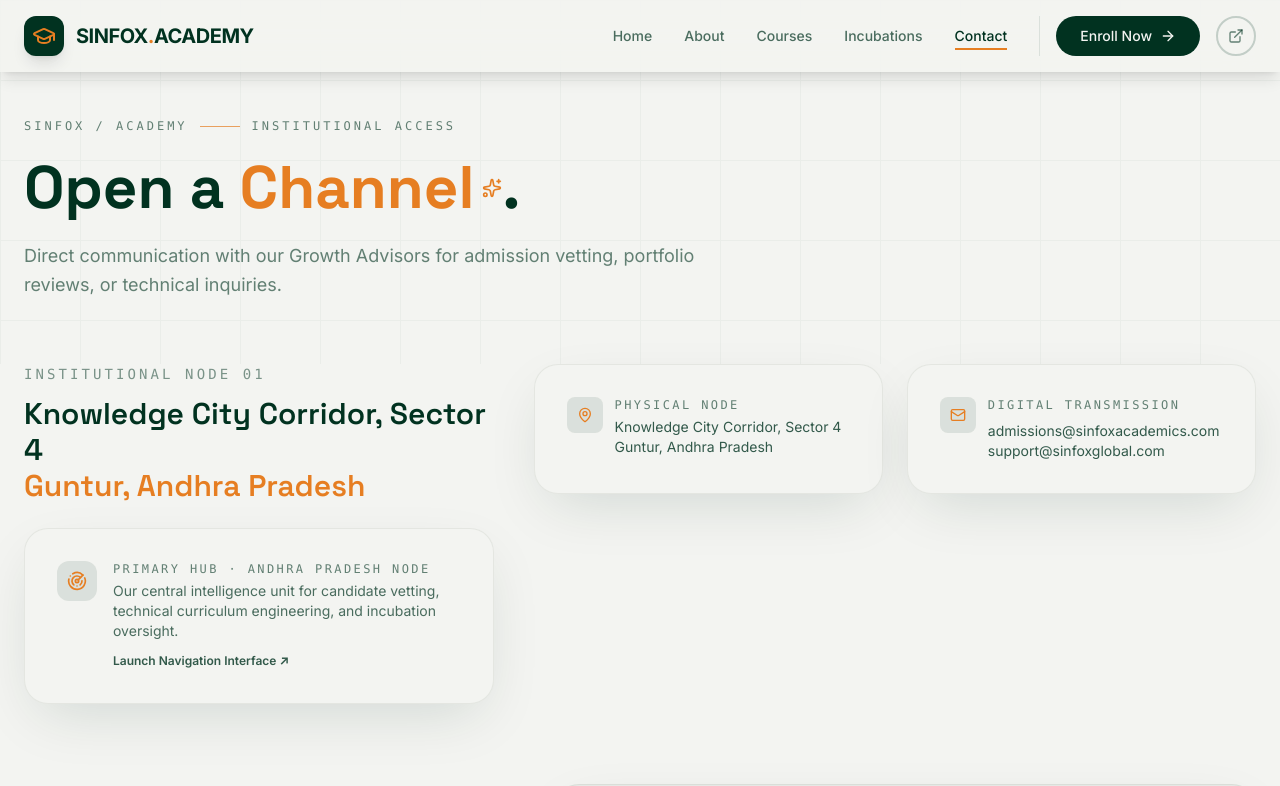
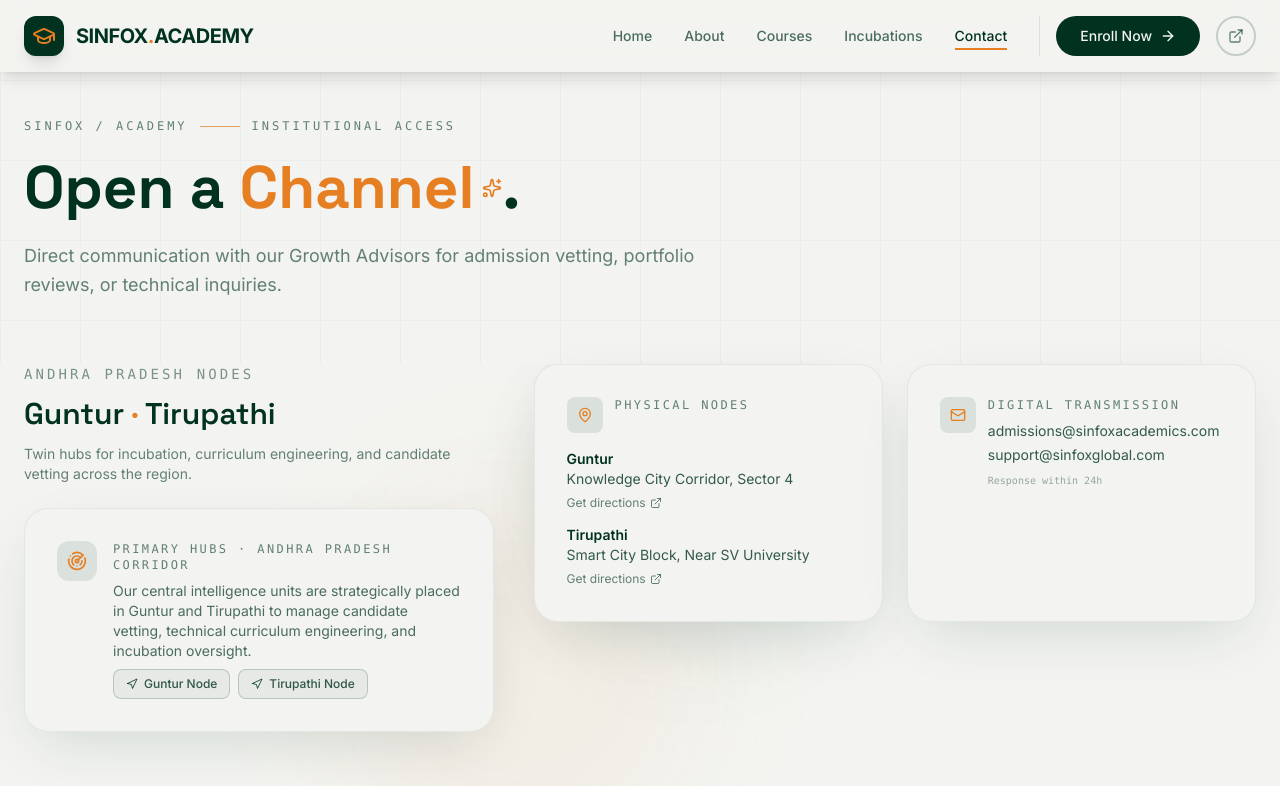
Before and after one commit to anirudhkaturu/sinfox-academy, a Next.js app: page /contact in a window 1280 px wide. Shown: the top 786 px of the page. Built offline with nearby package versions, Linux system fonts and the light colour scheme.

Commit message:
updated contact details

```diff
--- a/src/app/contact/_components/ContactDetailsSection.tsx
+++ b/src/app/contact/_components/ContactDetailsSection.tsx
@@ -1,15 +1,29 @@
 "use client";
 
 import { motion } from "framer-motion";
-import { Mail, MapPin, Radar } from "lucide-react";
+import { Mail, MapPin, Radar, ExternalLink, Navigation } from "lucide-react";
 
 import { TactileCard } from "@/app/components/TactileCard";
 
 export function ContactDetailsSection() {
   return (
-    <section className="pb-20">
-      <div className="max-w-7xl mx-auto px-6">
+    <section className="pb-20 relative">
+      {/* Subtle background texture */}
+      <div className="absolute inset-0 pointer-events-none overflow-hidden">
+        <div className="absolute top-1/4 left-1/4 w-96 h-96 bg-accent/5 rounded-full blur-3xl" />
+        <div className="absolute bottom-1/3 right-1/3 w-80 h-80 bg-secondary/5 rounded-full blur-2xl" />
+        <div
+          className="absolute inset-0 opacity-[0.015]"
+          style={{
+            backgroundImage: `radial-gradient(circle at 2px 2px, currentColor 1px, transparent 1px)`,
+            backgroundSize: "32px 32px",
+          }}
+        />
+      </div>
+
+      <div className="max-w-7xl mx-auto px-6 relative">
         <div className="grid lg:grid-cols-[minmax(0,1.3fr)_minmax(0,2fr)] gap-10 items-start">
+          {/* LEFT COLUMN */}
           <motion.div
             initial={{ opacity: 0, y: 20 }}
             whileInView={{ opacity: 1, y: 0 }}
@@ -18,56 +32,110 @@ export function ContactDetailsSection() {
           >
             <div className="space-y-3">
               <p className="text-sm font-mono uppercase tracking-[0.22em] text-secondary/50">
-                Institutional Node 01
+                Andhra Pradesh Nodes
               </p>
               <h2 className="text-2xl md:text-3xl font-semibold text-secondary">
-                Knowledge City Corridor, Sector 4
-                <br />
-                <span className="text-accent">Guntur, Andhra Pradesh</span>
+                Guntur <span className="text-accent">·</span> Tirupathi
               </h2>
+              <p className="text-secondary/60 text-sm max-w-md">
+                Twin hubs for incubation, curriculum engineering, and candidate
+                vetting across the region.
+              </p>
             </div>
 
             <TactileCard className="flex items-start gap-4">
               <div className="h-10 w-10 rounded-xl bg-secondary/10 flex items-center justify-center shrink-0">
                 <Radar className="w-5 h-5 text-accent" aria-hidden="true" />
               </div>
-              <div className="space-y-1">
+              <div className="space-y-2">
                 <p className="text-xs font-mono uppercase tracking-[0.2em] text-secondary/60">
-                  Primary Hub · Andhra Pradesh Node
+                  Primary Hubs · Andhra Pradesh Corridor
                 </p>
                 <p className="text-sm text-secondary/70">
-                  Our central intelligence unit for candidate vetting, technical
+                  Our central intelligence units are strategically placed in
+                  Guntur and Tirupathi to manage candidate vetting, technical
                   curriculum engineering, and incubation oversight.
                 </p>
-                <button
-                  type="button"
-                  className="mt-2 inline-flex items-center gap-2 text-xs font-semibold text-secondary/80 hover:text-accent transition-colors"
+                <div className="flex flex-wrap gap-2 mt-1">
+                  <a
+                    href="https://maps.google.com/?q=Knowledge+City+Corridor+Sector+4+Guntur"
+                    target="_blank"
+                    rel="noopener noreferrer"
+                    className="inline-flex items-center gap-1.5 px-3 py-1.5 rounded-lg border border-secondary/20 bg-secondary/5 hover:bg-accent/10 hover:border-accent/30 text-xs font-medium text-secondary/80 hover:text-accent transition-all duration-300"
                   >
-                  Launch Navigation Interface ↗
-                </button>
+                    <Navigation className="w-3 h-3" />
+                    Guntur Node
+                  </a>
+                  <a
+                    href="https://maps.google.com/?q=Smart+City+Block+Near+SV+University+Tirupathi"
+                    target="_blank"
+                    rel="noopener noreferrer"
+                    className="inline-flex items-center gap-1.5 px-3 py-1.5 rounded-lg border border-secondary/20 bg-secondary/5 hover:bg-accent/10 hover:border-accent/30 text-xs font-medium text-secondary/80 hover:text-accent transition-all duration-300"
+                  >
+                    <Navigation className="w-3 h-3" />
+                    Tirupathi Node
+                  </a>
+                </div>
               </div>
             </TactileCard>
           </motion.div>
 
+          {/* RIGHT COLUMN */}
           <div className="grid md:grid-cols-2 gap-6">
+            {/* Physical Nodes Card */}
             <TactileCard className="h-full">
+              <div className="flex flex-col gap-4">
                 <div className="flex items-start gap-3">
                   <div className="h-9 w-9 rounded-lg bg-secondary/10 flex items-center justify-center shrink-0">
-                  <MapPin className="w-4 h-4 text-accent" aria-hidden="true" />
+                    <MapPin
+                      className="w-4 h-4 text-accent"
+                      aria-hidden="true"
+                    />
                   </div>
-                <div className="space-y-1">
+                  <div>
                     <p className="text-xs font-mono uppercase tracking-[0.2em] text-secondary/60">
-                    Physical Node
+                      Physical Nodes
+                    </p>
+                  </div>
+                </div>
+                <div className="space-y-3">
+                  <div>
+                    <p className="text-sm font-semibold text-secondary">
+                      Guntur
                     </p>
                     <p className="text-sm text-secondary/80">
                       Knowledge City Corridor, Sector 4
-                    <br />
-                    Guntur, Andhra Pradesh
                     </p>
+                    <a
+                      href="https://maps.google.com/?q=Knowledge+City+Corridor+Sector+4+Guntur"
+                      target="_blank"
+                      rel="noopener noreferrer"
+                      className="inline-flex items-center gap-1 mt-1 text-xs text-secondary/60 hover:text-accent transition-colors"
+                    >
+                      Get directions <ExternalLink className="w-3 h-3" />
+                    </a>
+                  </div>
+                  <div>
+                    <p className="text-sm font-semibold text-secondary">
+                      Tirupathi
+                    </p>
+                    <p className="text-sm text-secondary/80">
+                      Smart City Block, Near SV University
+                    </p>
+                    <a
+                      href="https://maps.google.com/?q=Smart+City+Block+Near+SV+University+Tirupathi"
+                      target="_blank"
+                      rel="noopener noreferrer"
+                      className="inline-flex items-center gap-1 mt-1 text-xs text-secondary/60 hover:text-accent transition-colors"
+                    >
+                      Get directions <ExternalLink className="w-3 h-3" />
+                    </a>
+                  </div>
                 </div>
               </div>
             </TactileCard>
 
+            {/* Digital Transmission Card */}
             <TactileCard className="h-full">
               <div className="flex items-start gap-3">
                 <div className="h-9 w-9 rounded-lg bg-secondary/10 flex items-center justify-center shrink-0">
@@ -80,18 +148,20 @@ export function ContactDetailsSection() {
                   <div className="space-y-1 text-sm">
                     <a
                       href="mailto:admissions@sinfoxacademics.com"
-                      className="text-secondary/80 hover:text-accent transition-colors"
+                      className="text-secondary/80 hover:text-accent transition-colors block"
                     >
                       admissions@sinfoxacademics.com
                     </a>
-                    <br />
                     <a
                       href="mailto:support@sinfoxglobal.com"
-                      className="text-secondary/80 hover:text-accent transition-colors"
+                      className="text-secondary/80 hover:text-accent transition-colors block"
                     >
                       support@sinfoxglobal.com
                     </a>
                   </div>
+                  <p className="text-[10px] font-mono text-secondary/40 mt-2">
+                    Response within 24h
+                  </p>
                 </div>
               </div>
             </TactileCard>
--- a/src/app/contact/_components/ContactFormSection.tsx
+++ b/src/app/contact/_components/ContactFormSection.tsx
@@ -1,11 +1,33 @@
 "use client";
 
 import { motion } from "framer-motion";
-
 import { MagneticButton } from "@/app/components/MagneticButton";
 import { TactileCard } from "@/app/components/TactileCard";
 
+// Replace with your actual WhatsApp number (include country code, no '+' or spaces)
+const WHATSAPP_NUMBER = "1234567890"; // e.g., "1234567890"
+// const DEFAULT_MESSAGE = "Hello, I'm interested in the Sinfox program.";
+
 export function ContactFormSection() {
+  const handleSubmit = (e: React.FormEvent<HTMLFormElement>) => {
+    e.preventDefault();
+    const formData = new FormData(e.currentTarget);
+    const fullName = formData.get("fullName") as string;
+    const email = formData.get("email") as string;
+    const details = formData.get("details") as string;
+
+    // Build a custom message with form data
+    let message = `*New transmission from Sinfox portal*\n\n`;
+    if (fullName) message += `*Name:* ${fullName}\n`;
+    if (email) message += `*Email:* ${email}\n`;
+    if (details) message += `\n*Details:*\n${details}\n`;
+    message += `\n— Sent via Sinfox website`;
+
+    const encodedMessage = encodeURIComponent(message);
+    const whatsappUrl = `https://wa.me/${WHATSAPP_NUMBER}?text=${encodedMessage}`;
+    window.open(whatsappUrl, "_blank", "noopener,noreferrer");
+  };
+
   return (
     <section className="pb-24">
       <div className="max-w-7xl mx-auto px-6">
@@ -25,13 +47,13 @@ export function ContactFormSection() {
             </h2>
             <p className="text-secondary/60 text-sm md:text-base max-w-md">
               Use this channel for admission vetting, portfolio reviews, or
-              technical queries about the Sinfox stack. Responses are handled
-              by our Growth Advisors.
+              technical queries about the Sinfox stack. Responses are handled by
+              our Growth Advisors.
             </p>
           </motion.div>
 
           <TactileCard className="bg-secondary/5 border-secondary/15">
-            <form className="space-y-5">
+            <form onSubmit={handleSubmit} className="space-y-5">
               <div className="grid md:grid-cols-2 gap-4">
                 <div className="space-y-2">
                   <label
@@ -83,6 +105,7 @@ export function ContactFormSection() {
 
               <div className="flex flex-col sm:flex-row sm:items-center justify-between gap-4 pt-2">
                 <MagneticButton
+                  type="submit"
                   className="bg-secondary text-primary px-7 py-3 rounded-full font-semibold text-sm shadow-[0_10px_30px_-10px_rgba(1,50,32,0.4)]"
                   ariaLabel="Initiate connection"
                 >
```
Also changed, not shown: src/app/contact/_components/ContactHero.tsx (line endings or trailing spaces). Lines whose indentation alone changed are shown as unchanged.
